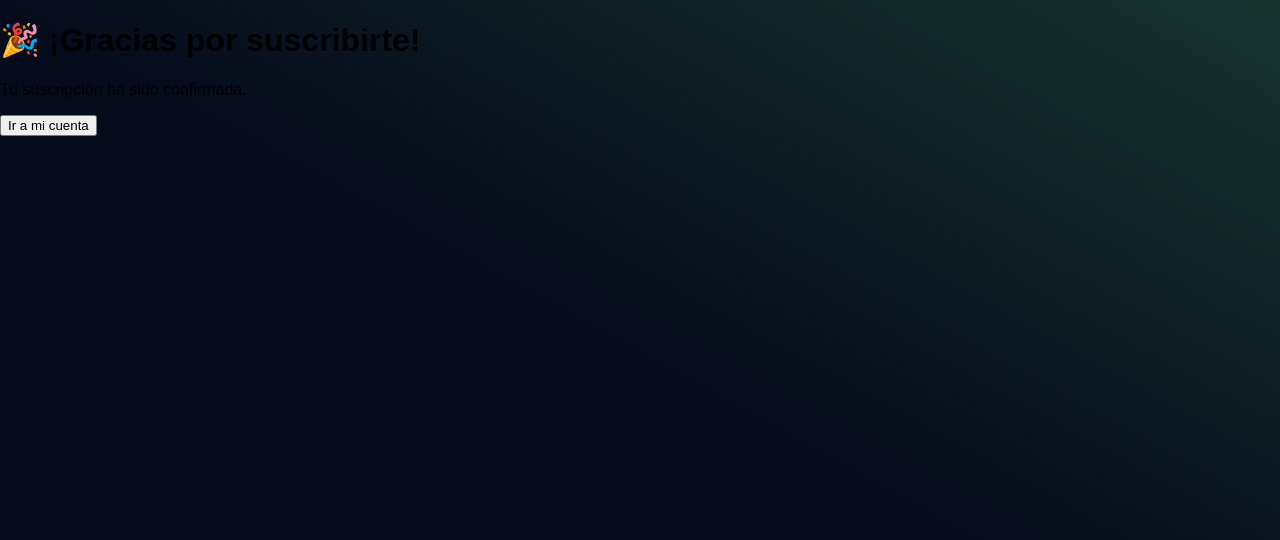
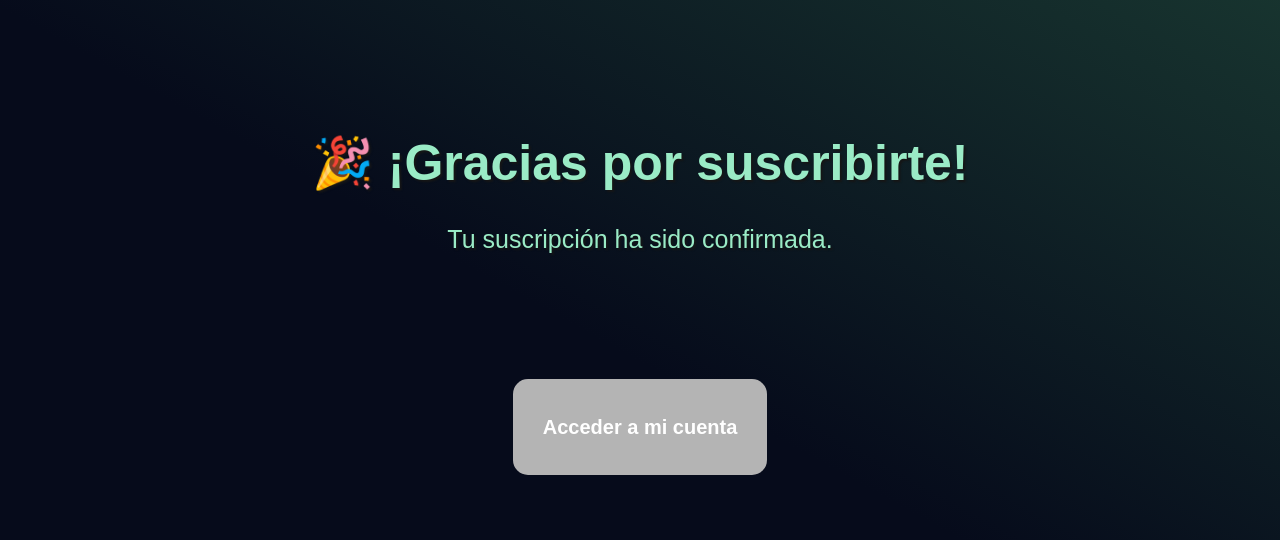
Before and after one commit to santisarmientoj/TCpage, a website: page succes.html in a window 1280 px wide. Drawn offline with Linux system fonts and the light colour scheme.

Commit message:
Succes page changed

```diff
--- a/style.css
+++ b/style.css
@@ -66,6 +66,21 @@ nav ul li a:hover {
   background-color: #edf3a0;
 }
 
+.account-btn {
+  background-color: #b4b4b4;
+  color: white;
+  border: none;
+  padding: 20px 30px;
+  border-radius: 15px;
+  cursor: pointer;
+  margin: 0 auto;
+  display: block;
+}
+
+.account-btn:hover {
+  background-color: #edf3a0;
+}
+
 /* Imagen principal */
 .hero-img {
   max-width: 100%;
--- a/succes.html
+++ b/succes.html
@@ -6,9 +6,10 @@
   <link rel="stylesheet" href="style.css">
 </head>
 <body>
-  <h1>🎉 ¡Gracias por suscribirte!</h1>
-  <p>Tu suscripción ha sido confirmada.</p>
-
-  <button onclick="location.href='login.html'">Ir a mi cuenta</button>
+  <main>
+    <h1>🎉 ¡Gracias por suscribirte!</h1>
+    <p>Tu suscripción ha sido confirmada.</p>
+  </main>
+  <button class="account-btn" onclick="location.href='login.html'"> <h2>Acceder a mi cuenta</h2></button>
 </body>
 </html>
```
